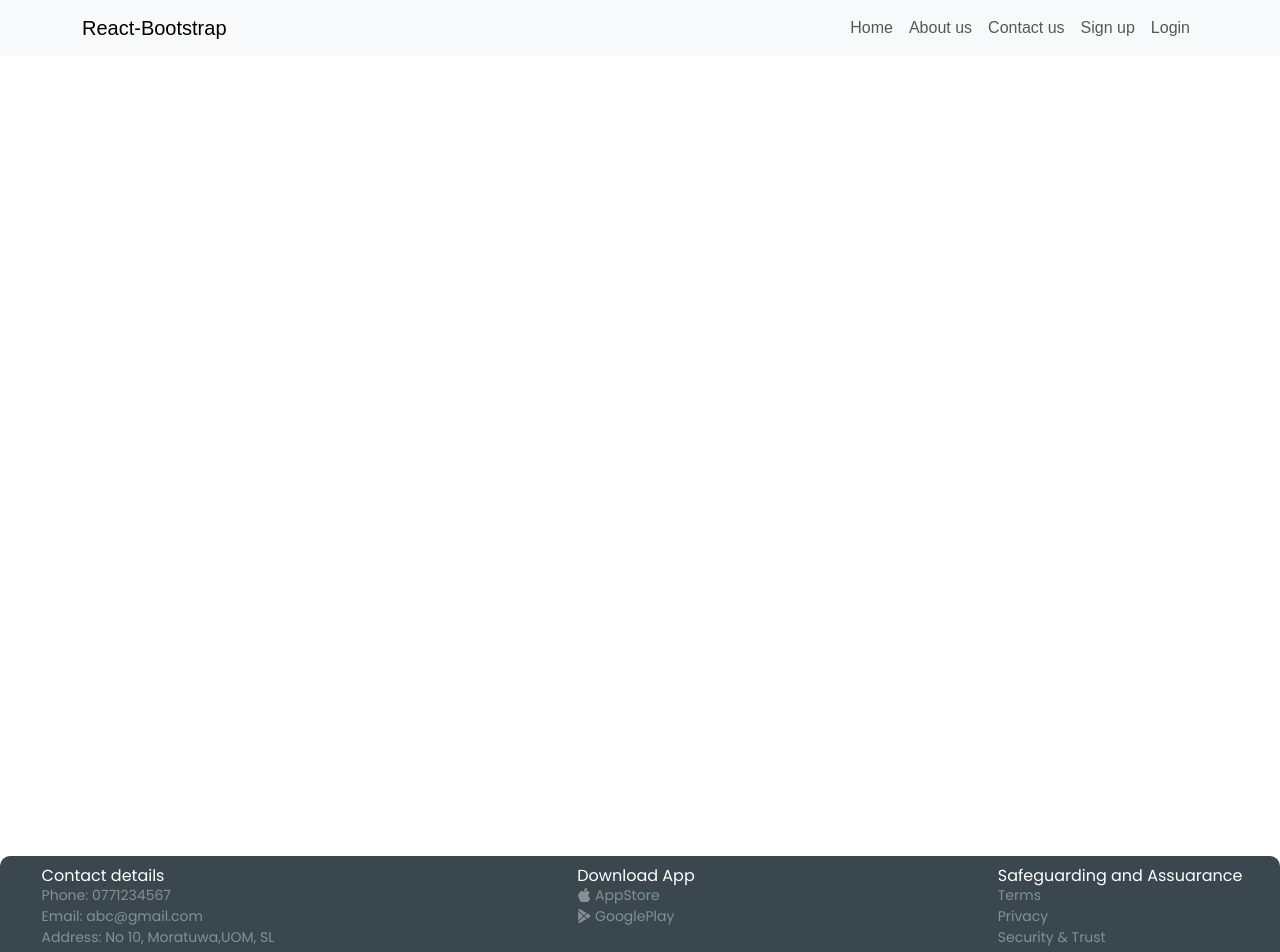
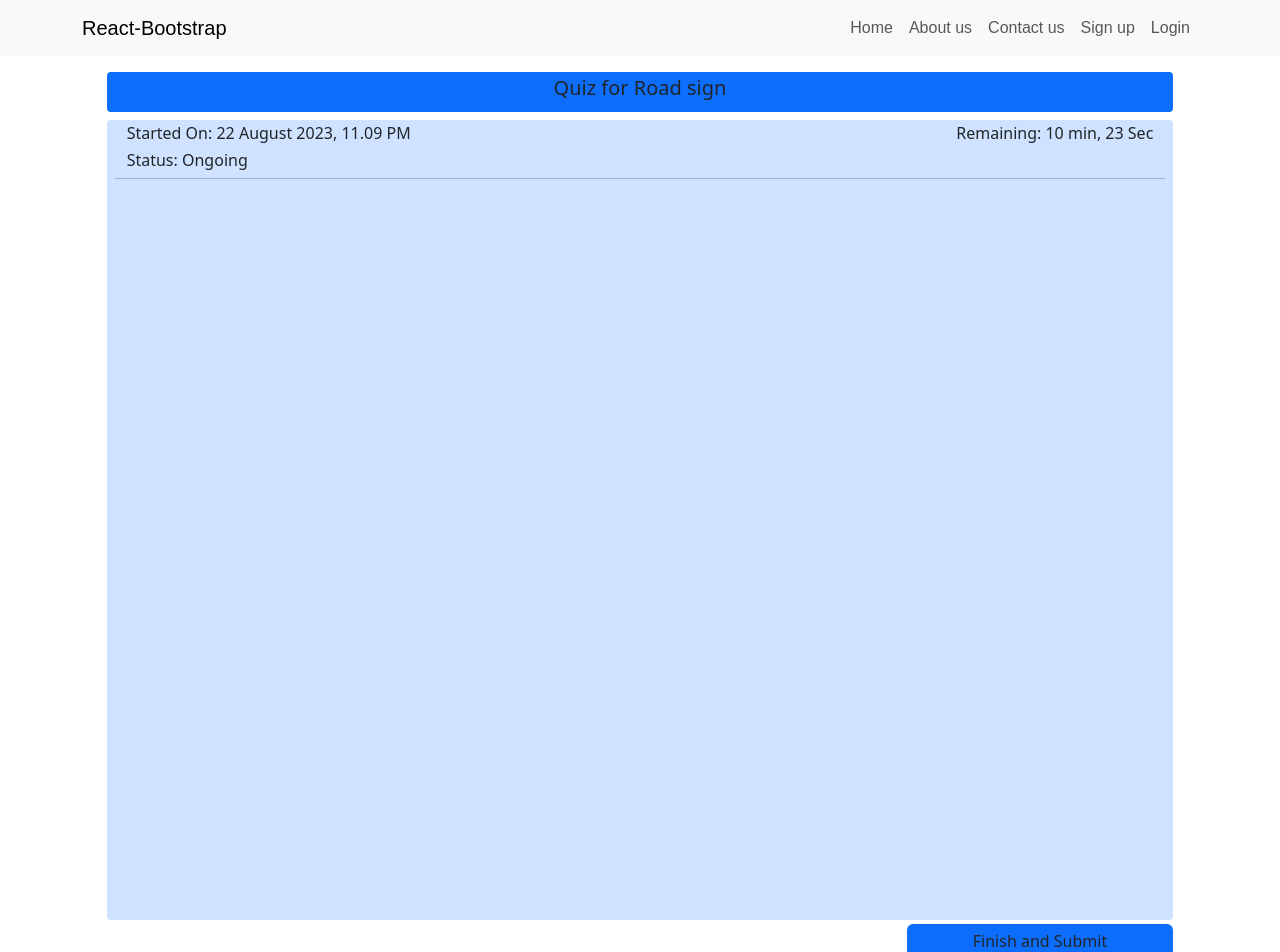
Before and after one commit to Luxshan2000/drivers-license-test-application, a React (Create React App) app in the folder webapp/: page /quiz/exam in a window 1280 px wide. Shown: the top 952 px of the page. Built offline with nearby package versions, Linux system fonts and the light colour scheme.

Commit message:
quiz-view

```diff
--- a/webapp/src/routes/AllRoutes.js
+++ b/webapp/src/routes/AllRoutes.js
@@ -7,7 +7,7 @@ import DashboardView from '../views/DashboardView'
 import QuizView from '../views/QuizView';
 import PrivateRoutes from './PrivateRoutes';
 import SignUp from '../views/SignUp';
-
+import Exam from '../views/Exam';
 
 function AllRoutes() {
   return (
@@ -19,6 +19,7 @@ function AllRoutes() {
           <Route  path='/dashboard' element={<DashboardView/>}/>
           <Route path='/quiz/view' element={<QuizView/>} />
           <Route path='/signUp' element={<SignUp/>}/>
+          <Route path='/quiz/exam' element={<Exam/>}/>
         </Route>
      </Routes>
   )
--- /dev/null
+++ b/webapp/src/views/Exam.js
@@ -0,0 +1,42 @@
+import React from 'react'
+
+function Exam() {
+  return (
+    <div className='container min-vh-100 rounded-1 mb-1 mb-md-2 mb-lg-3 mt-1 mt-md-2 mt-lg-3 col-12 col-md-10 col-lg-10 mx-auto' >
+        <div className=' row'>
+            <div className=' ps-2 pe-2 p-1 rounded-1  bg-primary text-center'>
+                <h5>Quiz for Road sign</h5>
+            </div>
+        </div>
+        <div className=' row'>
+            <div className=' min-vh-100 mt-2 ps-2 pe-2 p-1 rounded-1  bg-primary-subtle'>
+                <div className=' container-fluid' >
+                    <div className=' row'>
+                        <div className=' col-9 text-start'>
+                            <h6>Started On: 22 August 2023, 11.09 PM</h6>
+                            <h6>Status: Ongoing</h6>
+                        </div>
+                        <div className=' col-3 text-end'>
+                            <h6>Remaining: 10 min, 23 Sec</h6>
+                        </div>
+                        <hr/>
+                    </div>
+                </div>
+            </div>
+        </div>
+        <div className=' row mt-1'>
+            <div className=' container-fluid' >
+                <div className=' row'>
+                    <div className=' col-9 text-start'>
+                    </div>
+                    <div className=' col-3 rounded-2 p-2  text-center bg-primary'>
+                        <h6 className=' p-0 m-0'>Finish and Submit</h6>
+                    </div>
+                </div>
+            </div>
+        </div>
+    </div>
+  )
+}
+
+export default Exam
--- a/webapp/src/views/QuizView.js
+++ b/webapp/src/views/QuizView.js
@@ -2,12 +2,13 @@ import React from 'react'
 
 function QuizView() {
   return (
-    <div className=' container mt-1 min-vh-80  CourseHeading mb-5'>
+    <div className=' container mt-1   CourseHeading mb-5'>
       <div className=' m-0 col-11 col-md-10 col-lg-10 mx-auto' >
         <div className='text-center' >
           <h5 className=' bg-primary p-2    rounded-2' >Quiz for Road Sign</h5>
         </div>
-        <div className=' text-center bg-secondary-subtle shadow-sm p-2 p-md-5 p-lg-5 rounded-3 mt-5 '>
+        <div className=' d-flex flex-column justify-content-between min-vh-100 ' >
+          <div className=' text-center  bg-secondary-subtle shadow-sm p-2 p-md-5 p-lg-5 rounded-3 mt-5 '>
             <h5>Attempt No: 1</h5>
             <h5>Allowed Attempts per day: 3</h5>
             <h5>Time Limit: 20 minutes</h5>
@@ -15,10 +16,11 @@ function QuizView() {
             <button type="button" class="btn mb-1 w-auto m-auto btn-success">Attempt Quiz Now</button>
             <h6>Your quiz will be automatically submitted once the allocated time is completed.</h6>
           </div>
-        <div className='mt-3 ' >
+          <div className='mt-3  ' >
             <div class="d-flex bg-secondary-subtle p-3 rounded-2 justify-content-between flex-row">
               <button type="button" class="btn ps-4 pe-4 w-auto  btn-primary">Previous</button>
               <button type="button" class="btn ps-5 pe-5 w-auto  btn-primary opacity-50">Next</button>
+            </div>
           </div>
         </div>
       </div>
```
Lines whose indentation alone changed are shown as unchanged.
